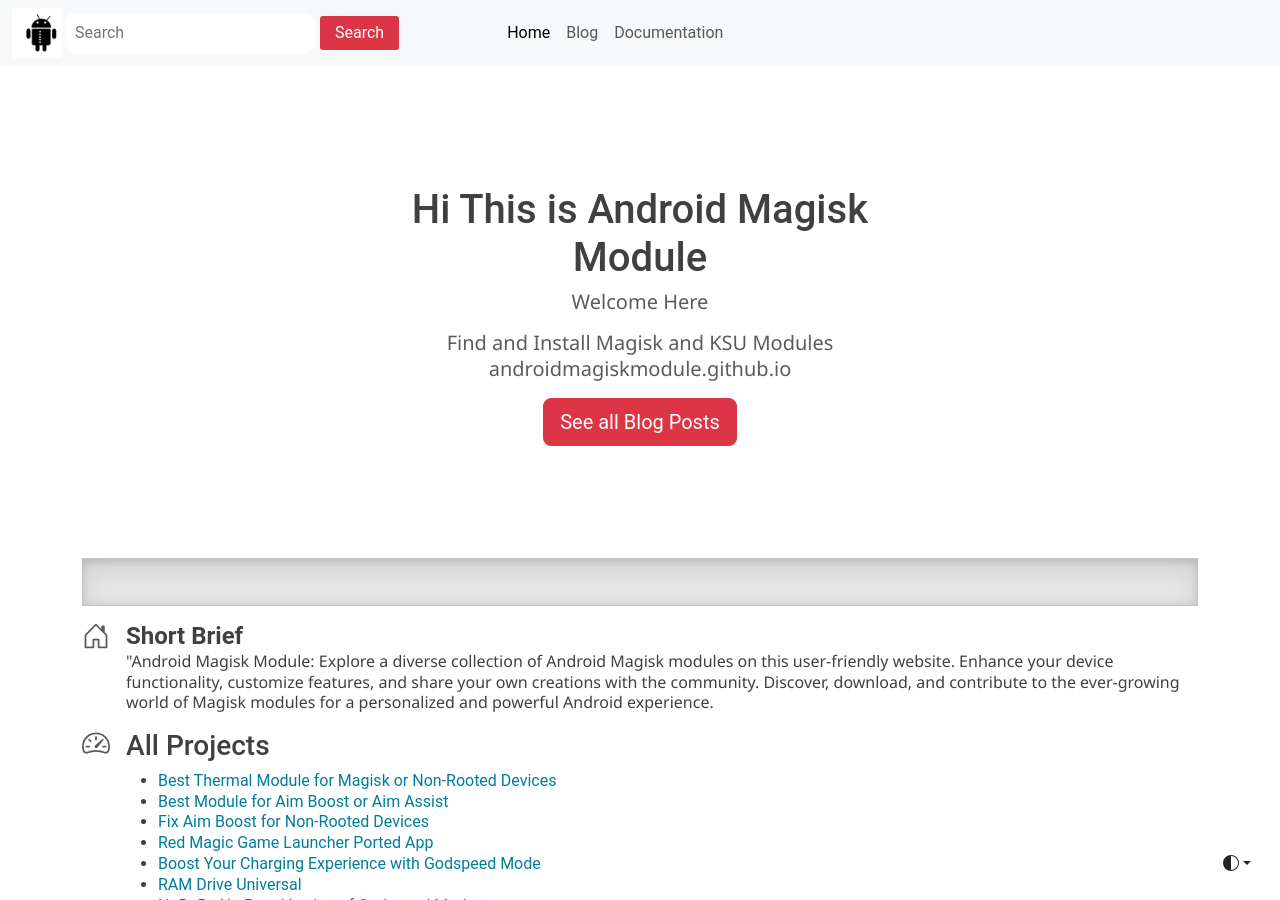
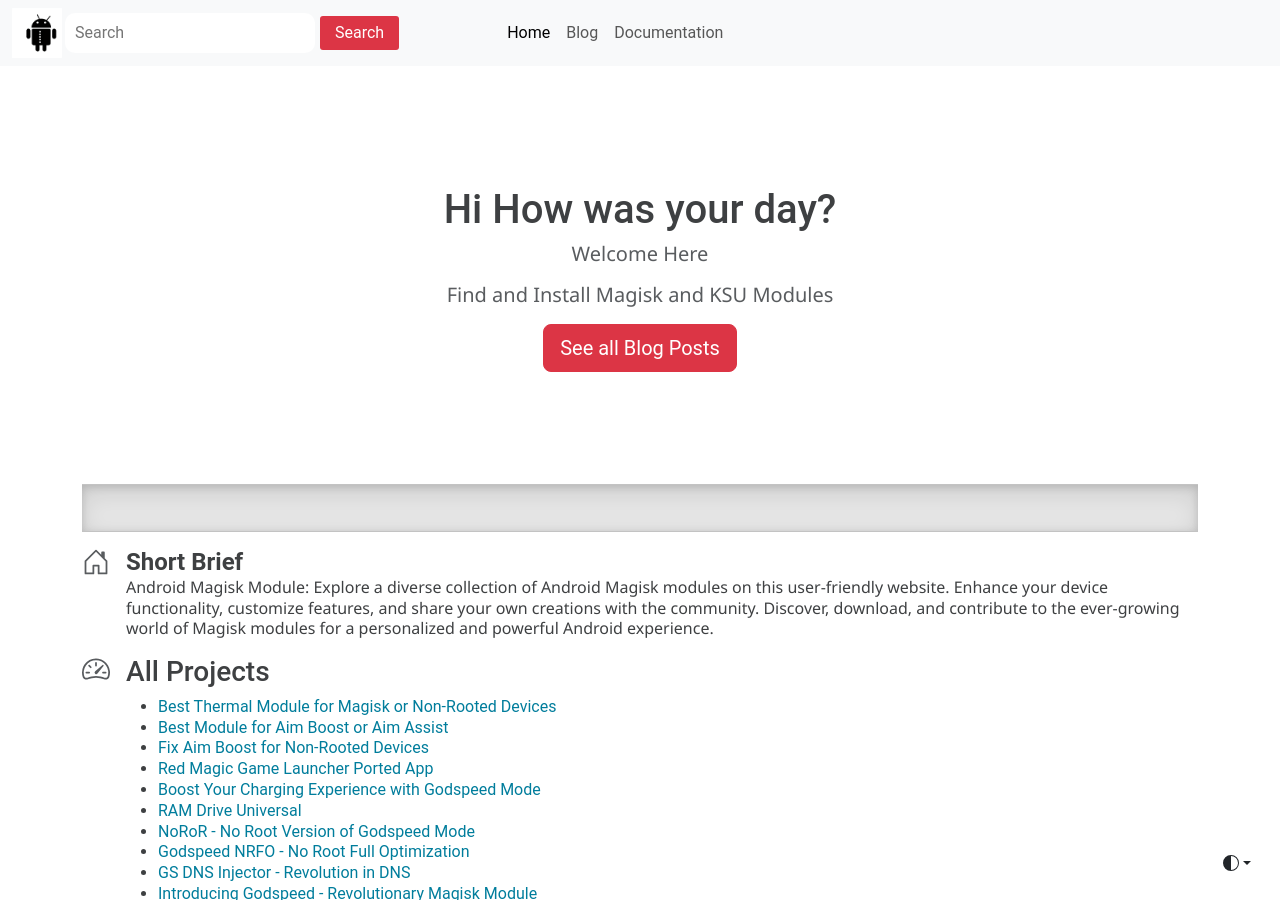
Before and after one commit to androidmagiskmodule/androidmagiskmodule.github.io, a Jekyll site: the page built from index.html, in a window 1280 px wide and 900 px high. Built offline with Jekyll 4.4.1, drawn with Linux system fonts in a browser that asks for light colours; some web fonts are replaced.

Commit message:
Update index.html

```diff
--- a/index.html
+++ b/index.html
@@ -129,14 +129,14 @@ tagline: Bio
 <section class="py-5 text-center container">
     <div class="row py-lg-5">
       <div class="col-lg-6 col-md-8 mx-auto">
-           <h1 class="home_h1">Hi This is Android Magisk Module</h1>
+           <h1 class="home_h1">Hi How was your day?</h1>
   <h3>
    <p class="lead text-muted">  Welcome Here
 
 
  </p>
    </h3>
-        <p class="lead text-muted"> Find and Install Magisk and KSU Modules androidmagiskmodule.github.io </p>
+        <p class="lead text-muted"> Find and Install Magisk and KSU Modules</p>
         <a class="btn btn-lg btn-danger" href="/blog.html" role="button">See all Blog Posts</a>
 
       </div>
@@ -155,7 +155,7 @@ tagline: Bio
         <div>
           <h3 class="fw-bold mb-0 fs-4">Short Brief</h3>
           <p>
-            "Android Magisk Module: Explore a diverse collection of Android Magisk modules on this user-friendly website.
+            Android Magisk Module: Explore a diverse collection of Android Magisk modules on this user-friendly website.
             Enhance your device functionality, customize features, and share your own creations with the community.
             Discover, download, and contribute to the ever-growing world of Magisk modules for a personalized and powerful Android experience.
           </p>
```
